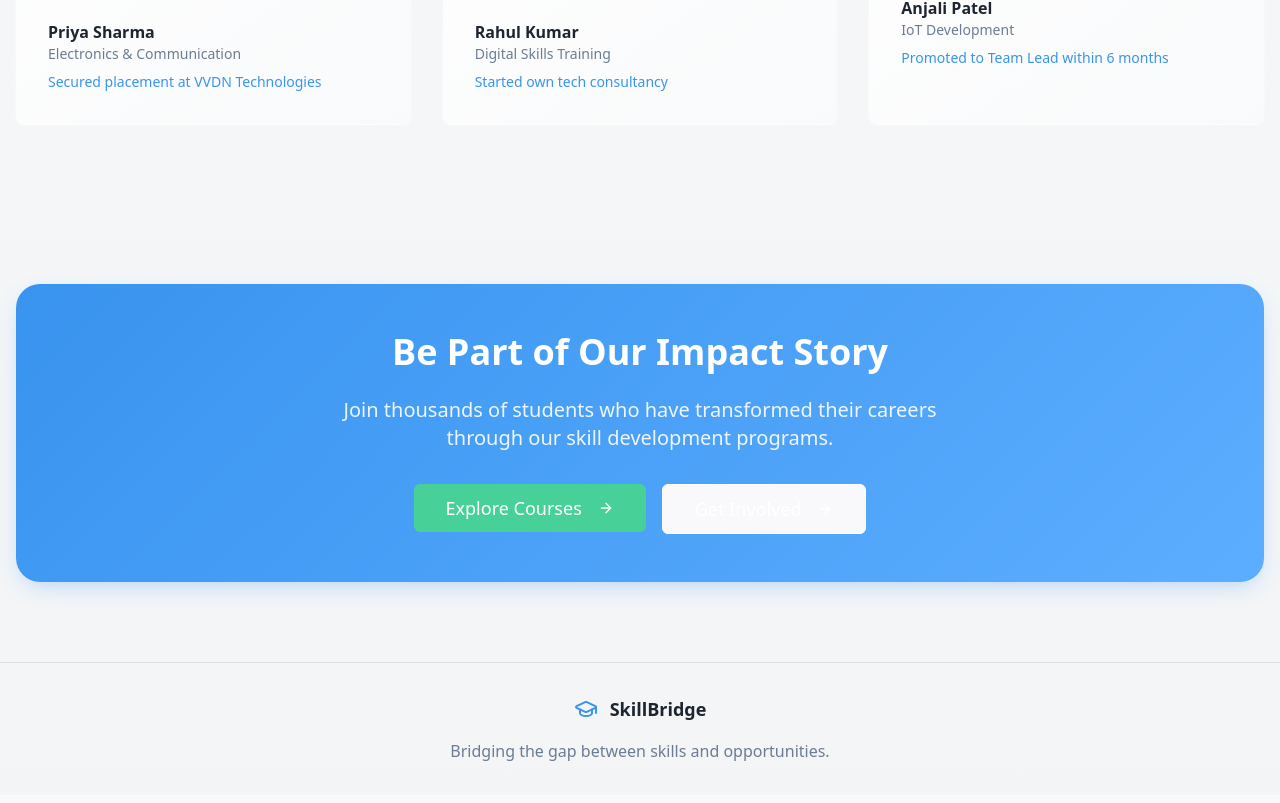
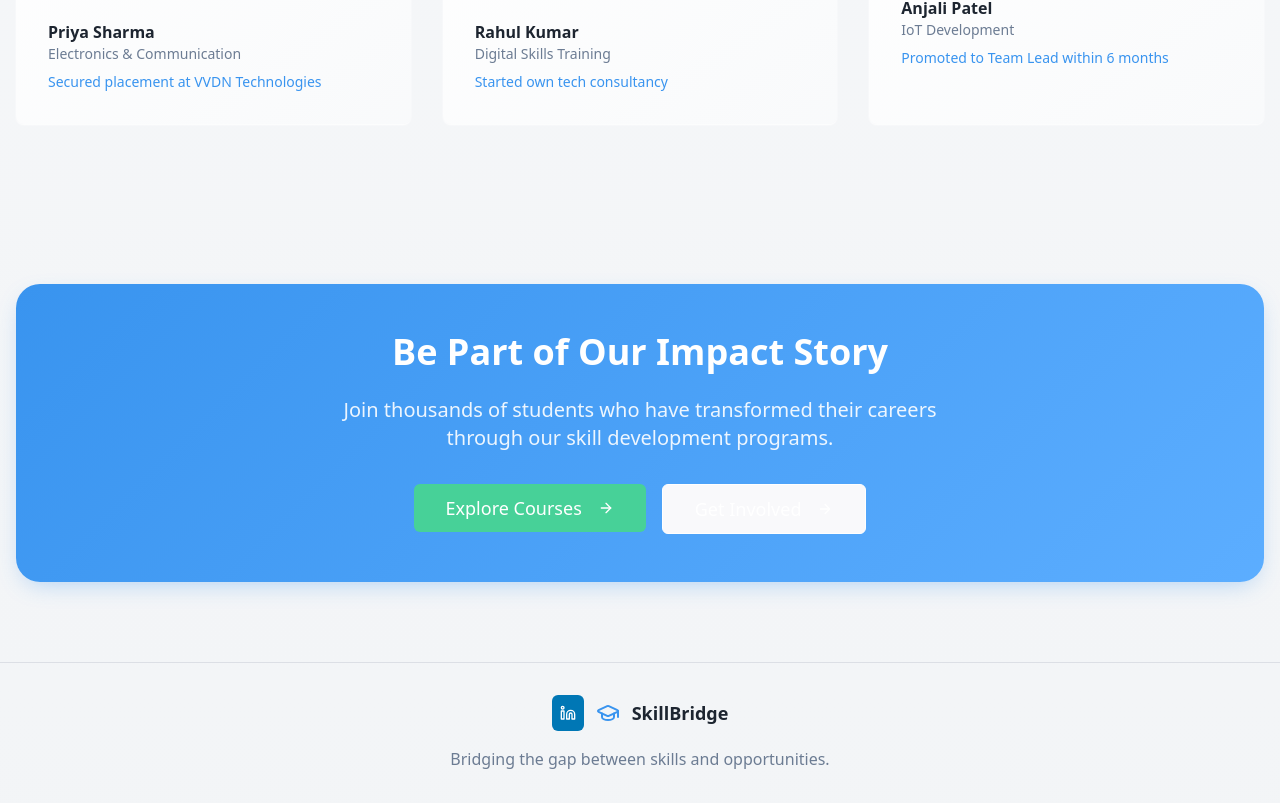
Before and after one commit to selvamuthukumar/course-conduit-48, a React (Vite) app: page /impact in a window 1280 px wide. Shown: the part 2081-2884 px from the top of the page. Built offline with nearby package versions, Linux system fonts and the light colour scheme.

Commit message:
Add footer to all pages

```diff
--- /dev/null
+++ b/src/components/Footer.tsx
@@ -0,0 +1,29 @@
+import { Button } from "@/components/ui/button";
+import { GraduationCap, Linkedin } from "lucide-react";
+
+const Footer = () => {
+  return (
+    <footer className="container mx-auto px-4 py-8 border-t border-border">
+      <div className="text-center">
+        <div className="flex items-center justify-center gap-3 mb-4">
+          <Button asChild size="sm" className="bg-[#0077B5] text-white hover:bg-[#005885] p-2">
+            <a
+              href="https://www.linkedin.com/company/skill-bridge-initiative/?lipi=urn%3Ali%3Apage%3Ad_flagship3_search_srp_all%3BRifq2tjiSWevfo0YmJS68w%3D%3D"
+              target="_blank"
+              rel="noopener noreferrer"
+            >
+              <Linkedin className="h-4 w-4" />
+            </a>
+          </Button>
+          <GraduationCap className="h-6 w-6 text-primary" />
+          <span className="text-lg font-semibold text-foreground">SkillBridge</span>
+        </div>
+        <p className="text-muted-foreground">
+          Bridging the gap between skills and opportunities.
+        </p>
+      </div>
+    </footer>
+  );
+};
+
+export default Footer;
--- a/src/pages/AboutUs.tsx
+++ b/src/pages/AboutUs.tsx
@@ -3,6 +3,7 @@ import { Card, CardContent } from "@/components/ui/card";
 import { GraduationCap, Target, Heart, Users, MapPin, Zap, ArrowRight } from "lucide-react";
 import { Link } from "react-router-dom";
 import Navigation from "@/components/Navigation";
+import Footer from "@/components/Footer";
 const AboutUs = () => {
   return <div className="min-h-screen bg-gradient-bg">
       {/* Header */}
@@ -143,18 +144,7 @@ const AboutUs = () => {
         </div>
       </section>
 
-      {/* Footer */}
-      <footer className="container mx-auto px-4 py-8 border-t border-border">
-        <div className="text-center">
-          <div className="flex items-center justify-center gap-3 mb-4">
-            <GraduationCap className="h-6 w-6 text-primary" />
-            <span className="text-lg font-semibold text-foreground">SkillBridge</span>
-          </div>
-          <p className="text-muted-foreground">
-            Bridging the gap between skills and opportunities.
-          </p>
-        </div>
-      </footer>
+      <Footer />
     </div>;
 };
 export default AboutUs;
--- a/src/pages/FAQ.tsx
+++ b/src/pages/FAQ.tsx
@@ -1,5 +1,6 @@
 import { Accordion, AccordionContent, AccordionItem, AccordionTrigger } from "@/components/ui/accordion";
 import Navigation from "@/components/Navigation";
+import Footer from "@/components/Footer";
 
 const FAQ = () => {
   return (
@@ -66,6 +67,8 @@ const FAQ = () => {
           </Accordion>
         </div>
       </section>
+
+      <Footer />
     </div>
   );
 };
--- a/src/pages/Home.tsx
+++ b/src/pages/Home.tsx
@@ -10,6 +10,7 @@ import paceLogo from "@/assets/pace-logo-new.png";
 import chamberLogo from "@/assets/chamber-logo-new.png";
 import { Link } from "react-router-dom";
 import Navigation from "@/components/Navigation";
+import Footer from "@/components/Footer";
 const Home = () => {
   const steps = [{
     icon: UserPlus,
@@ -275,27 +276,7 @@ const Home = () => {
         </div>
       </section>
 
-      {/* Footer */}
-      <footer className="container mx-auto px-4 py-8 border-t border-border">
-        <div className="text-center">
-          <div className="flex items-center justify-center gap-3 mb-4">
-            <Button asChild size="sm" className="bg-[#0077B5] text-white hover:bg-[#005885] p-2">
-              <a
-                href="https://www.linkedin.com/company/skill-bridge-initiative/?lipi=urn%3Ali%3Apage%3Ad_flagship3_search_srp_all%3BRifq2tjiSWevfo0YmJS68w%3D%3D"
-                target="_blank"
-                rel="noopener noreferrer"
-              >
-                <Linkedin className="h-4 w-4" />
-              </a>
-            </Button>
-            <GraduationCap className="h-6 w-6 text-primary" />
-            <span className="text-lg font-semibold text-foreground">SkillBridge</span>
-          </div>
-          <p className="text-muted-foreground">
-            Bridging the gap between skills and opportunities.
-          </p>
-        </div>
-      </footer>
+      <Footer />
     </div>;
 };
 export default Home;
--- a/src/pages/OurImpact.tsx
+++ b/src/pages/OurImpact.tsx
@@ -3,6 +3,7 @@ import { Card, CardContent } from "@/components/ui/card";
 import { GraduationCap, Users, TrendingUp, Award, Building, MapPin, ArrowRight, Star } from "lucide-react";
 import { Link } from "react-router-dom";
 import Navigation from "@/components/Navigation";
+import Footer from "@/components/Footer";
 
 const OurImpact = () => {
   const impactStats = [
@@ -216,18 +217,7 @@ const OurImpact = () => {
         </div>
       </section>
 
-      {/* Footer */}
-      <footer className="container mx-auto px-4 py-8 border-t border-border">
-        <div className="text-center">
-          <div className="flex items-center justify-center gap-3 mb-4">
-            <GraduationCap className="h-6 w-6 text-primary" />
-            <span className="text-lg font-semibold text-foreground">SkillBridge</span>
-          </div>
-          <p className="text-muted-foreground">
-            Bridging the gap between skills and opportunities.
-          </p>
-        </div>
-      </footer>
+      <Footer />
     </div>
   );
 };
--- a/src/pages/Profile.tsx
+++ b/src/pages/Profile.tsx
@@ -6,6 +6,7 @@ import { Label } from '@/components/ui/label';
 import { Card, CardContent, CardDescription, CardHeader, CardTitle } from '@/components/ui/card';
 import { Badge } from '@/components/ui/badge';
 import { useAuth } from '@/hooks/useAuth';
+import Footer from '@/components/Footer';
 
 export default function Profile() {
   const { user, profile, userRoles, updateProfile, signOut, loading } = useAuth();
@@ -158,6 +159,8 @@ export default function Profile() {
           </CardContent>
         </Card>
       </div>
+
+      <Footer />
     </div>
   );
 }
```
